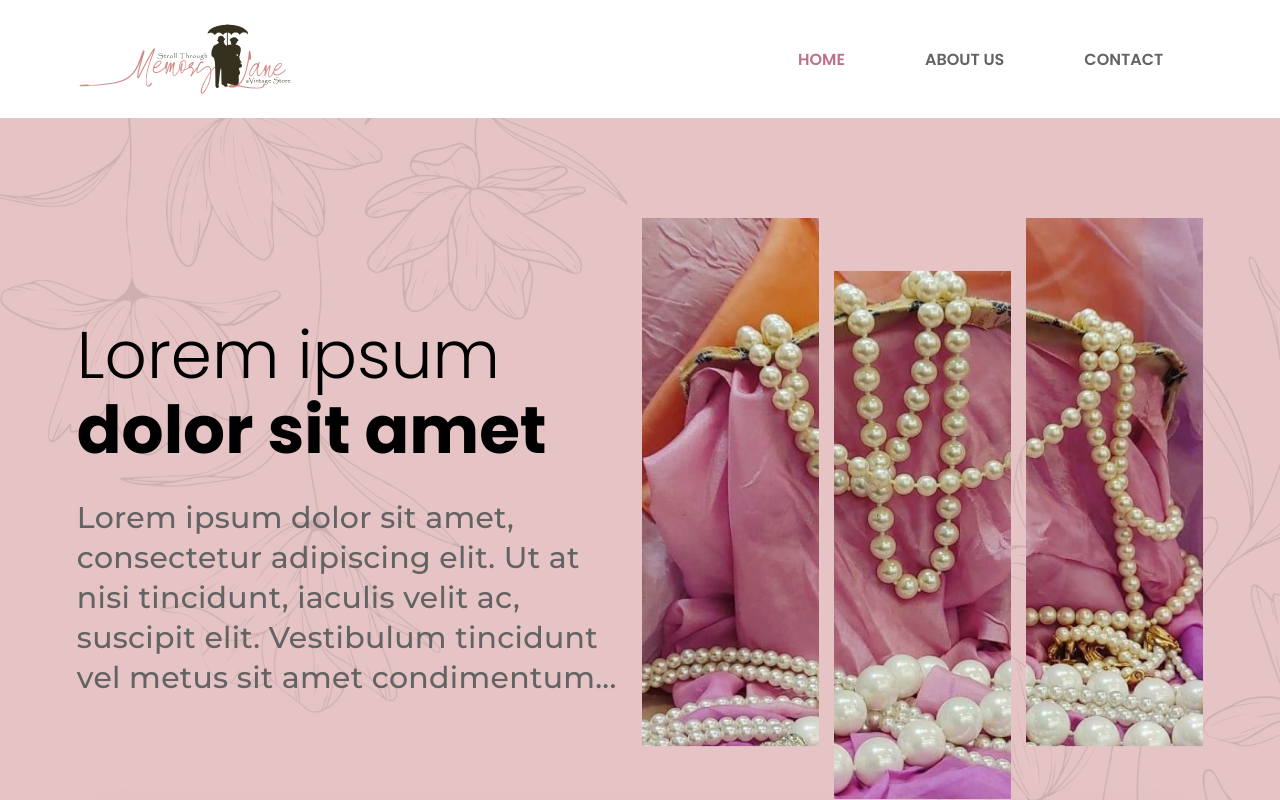
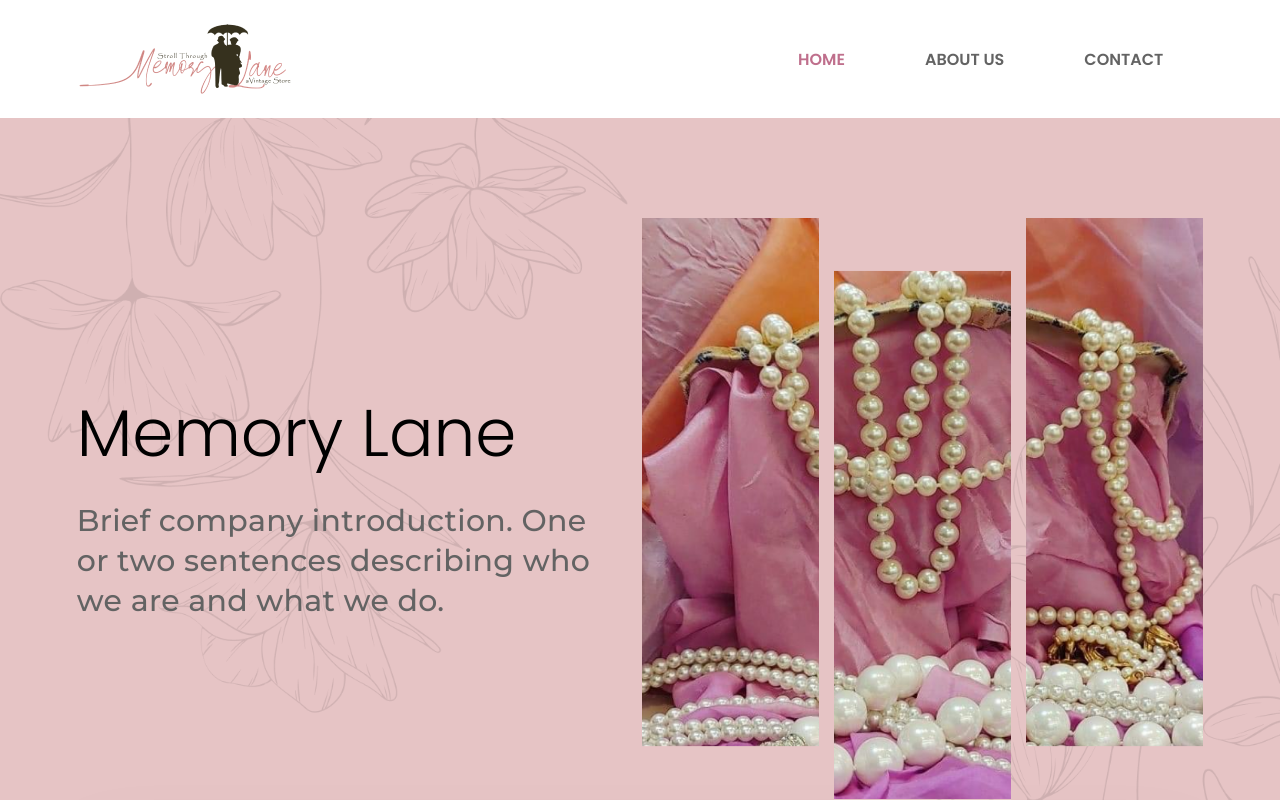
Before and after one commit to TheGeekyNinja/memorylanegems, a Vue app: page / in a window 1280 px wide. Shown: the top 800 px of the page. Built offline with nearby package versions, Linux system fonts and the light colour scheme.

Commit message:
Minor content changes

```diff
--- a/src/Pages/LandingPage.vue
+++ b/src/Pages/LandingPage.vue
@@ -6,11 +6,10 @@
       <div class="banner-sec-main">
         <div class="banner-sec-inner">
           <div class="banner-sec-left">
-            <h1>Lorem ipsum <br /><span> dolor sit amet</span></h1>
+            <h1>Memory Lane<br /></h1>
             <p>
-              Lorem ipsum dolor sit amet, consectetur adipiscing elit. Ut at
-              nisi tincidunt, iaculis velit ac, suscipit elit. Vestibulum
-              tincidunt vel metus sit amet condimentum...
+		Brief company introduction. One or two
+		sentences describing who we are and what we do.
             </p>
           </div>
           <div class="banner-sec-right">
```
